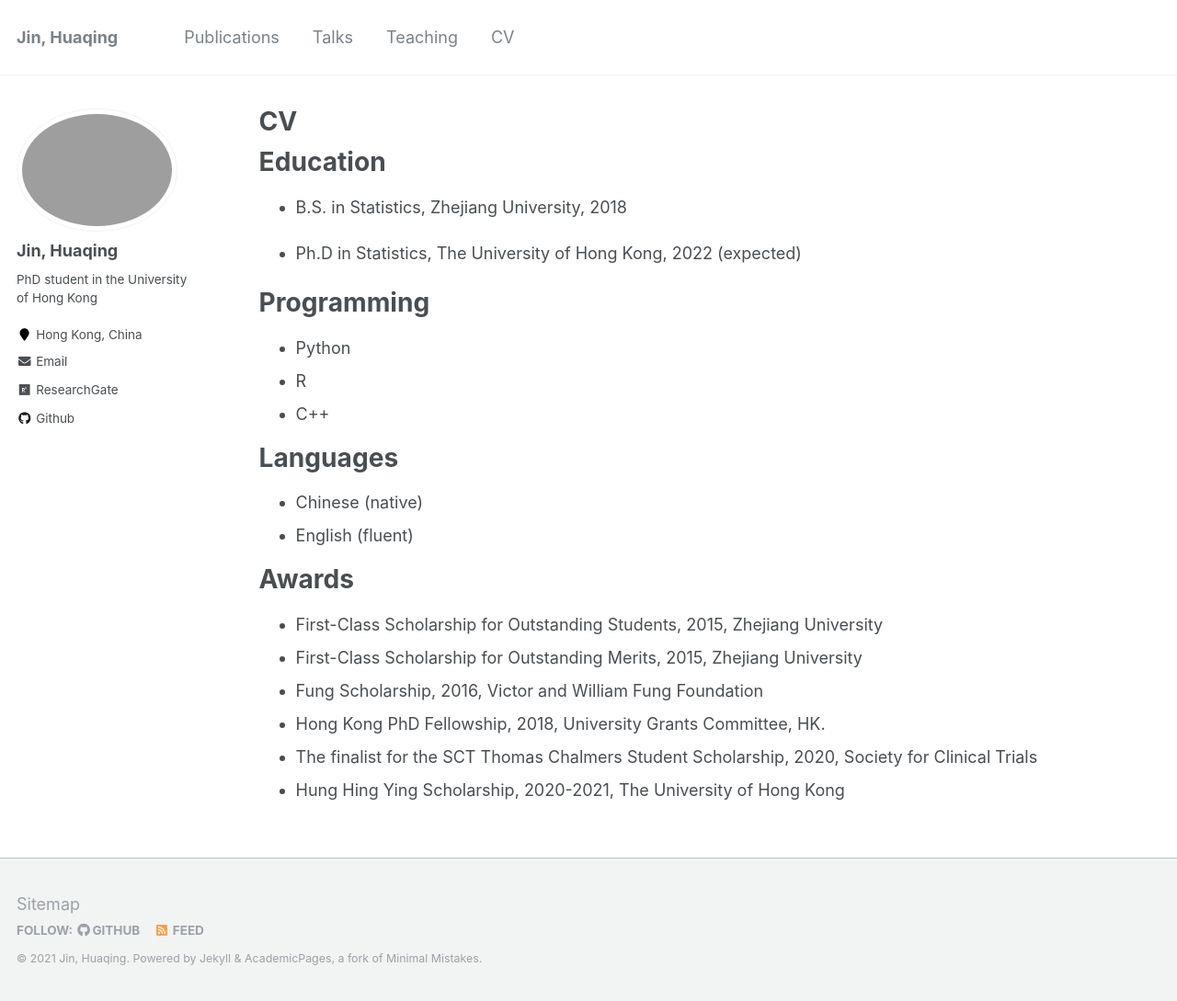
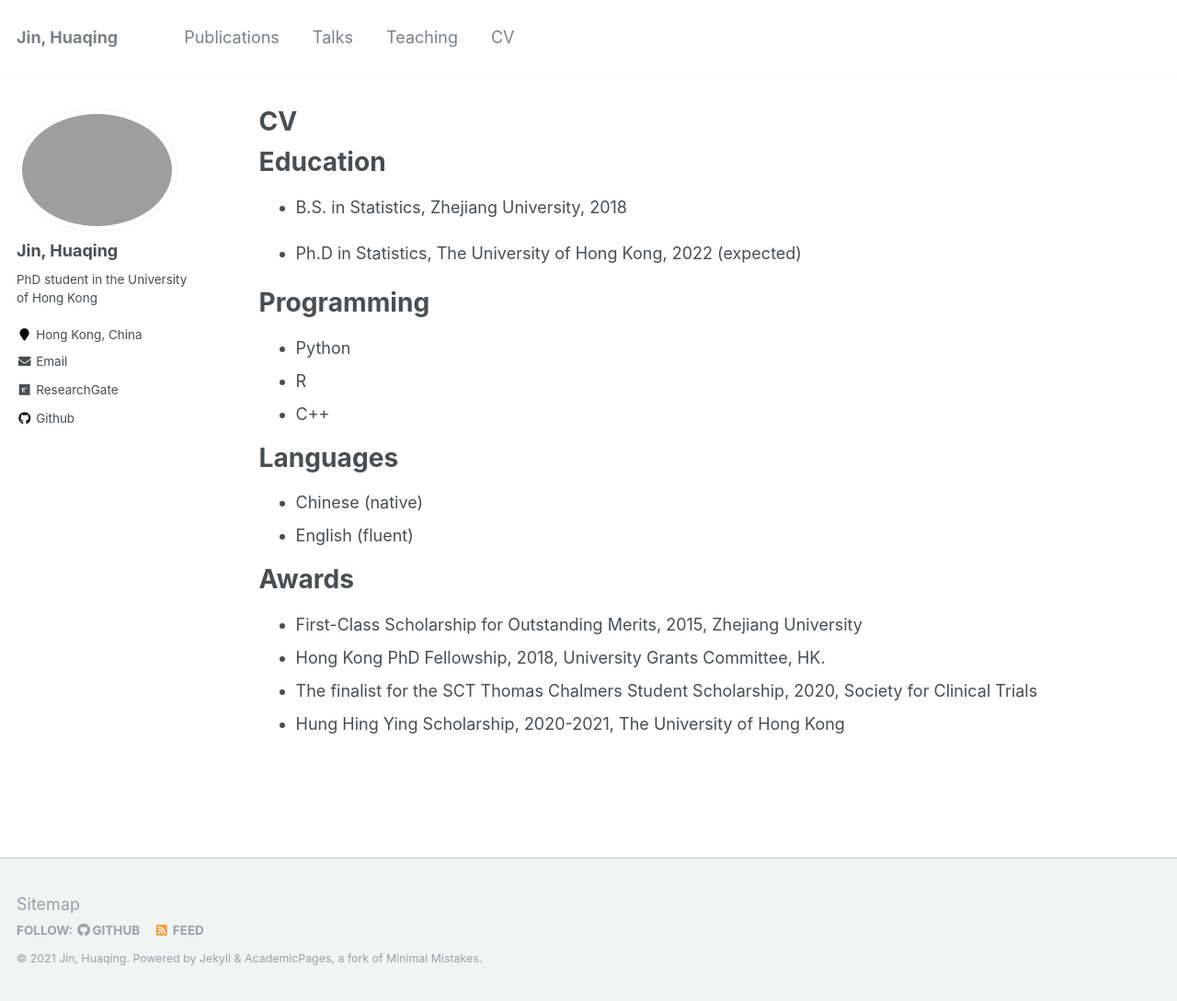
Before and after one commit to JINhuaqing/jinhuaqing.github.io, a Jekyll site: the page built from _pages/cv.md, in a window 1280 px wide and 1089 px high. Shown: the whole window at 92% size. Built offline with Jekyll 4.4.1, drawn with Linux system fonts in a browser that asks for light colours.

Commit message:
update CV

```diff
--- a/_pages/cv.md
+++ b/_pages/cv.md
@@ -30,9 +30,8 @@ Languages
 
 Awards
 ======
-* First-Class Scholarship for Outstanding Students, 2015, Zhejiang University
-* First-Class Scholarship for Outstanding Merits, 2015, Zhejiang University
-* Fung Scholarship, 2016, Victor and William Fung Foundation
+<!--* First-Class Scholarship for Outstanding Students, 2015, Zhejiang University -->
+* First-Class Scholarship for Outstanding Merits, 2015, Zhejiang University <!--* Fung Scholarship, 2016, Victor and William Fung Foundation -->
 * Hong Kong PhD Fellowship, 2018, University Grants Committee, HK.
 * The finalist for the SCT Thomas Chalmers Student Scholarship, 2020, Society for Clinical Trials
 * Hung Hing Ying Scholarship, 2020-2021, The University of Hong Kong
```
Also changed, not shown: 1 other file.
